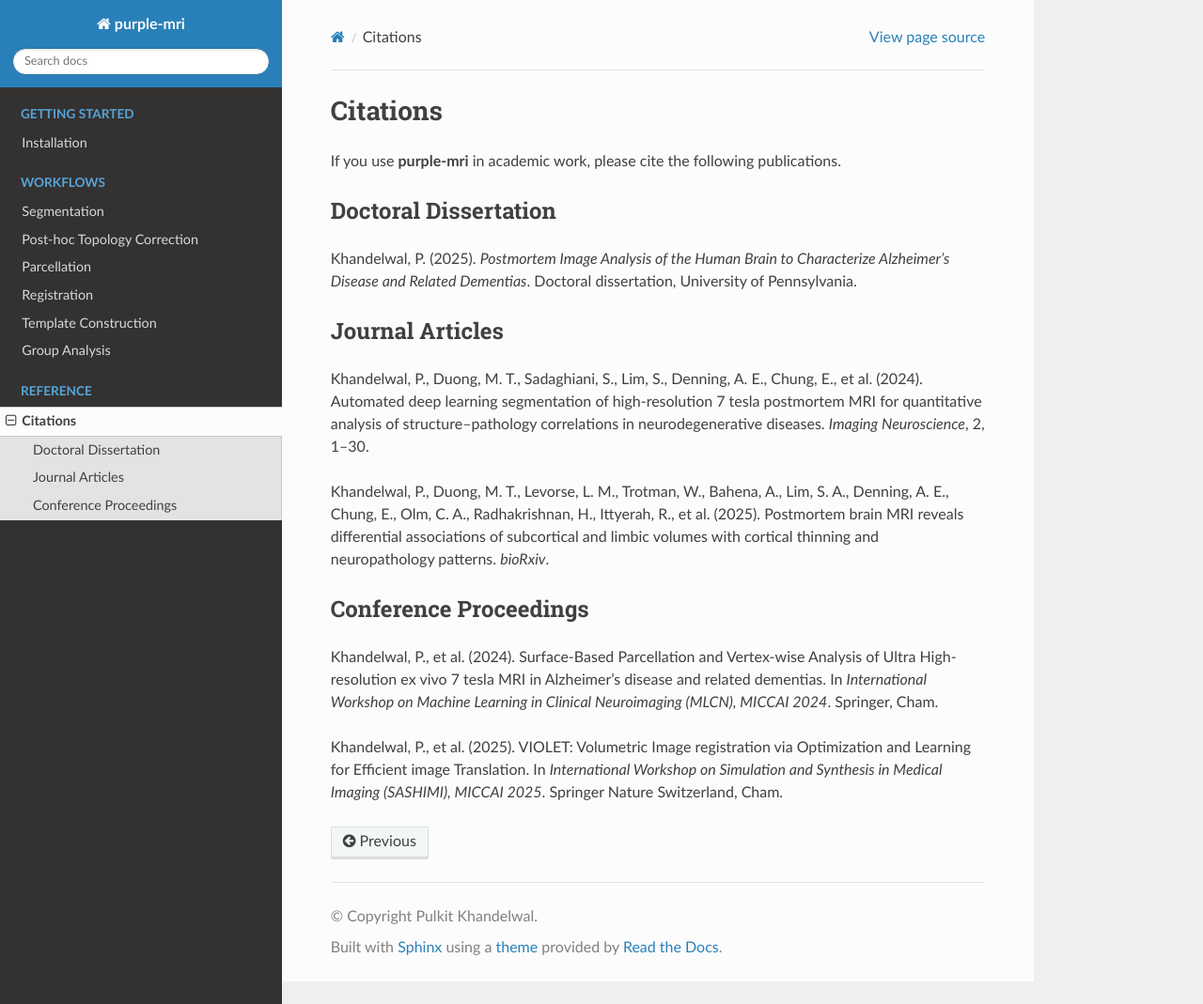
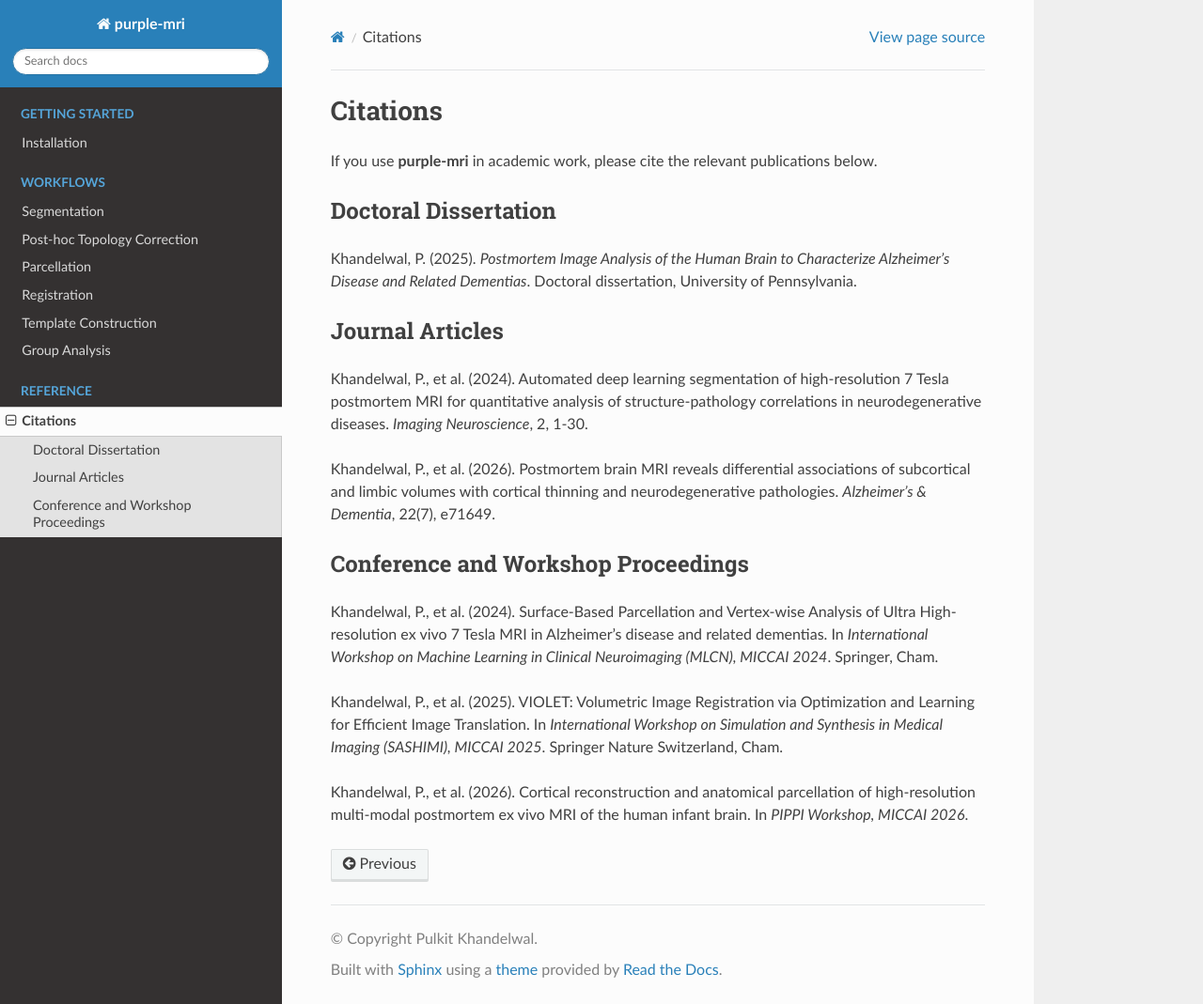
Before and after one commit to Pulkit-Khandelwal/purple-mri, a Sphinx documentation site: the page built from docs/source/citations.rst, in a window 1280 px wide and 1069 px high. Shown: the whole window at 94% size. Built offline with Sphinx 7.4.7 and the Read the Docs theme 3.1.0, drawn with Linux system fonts in a browser that asks for light colours; pages that are not in the unit, such as notebooks, are missing from menus.

Commit message:
Update citations.rst

```diff
--- a/docs/source/citations.rst
+++ b/docs/source/citations.rst
@@ -1,33 +1,50 @@
 Citations
 =========
 
-If you use **purple-mri** in academic work, please cite the following publications.
+If you use **purple-mri** in academic work, please cite the relevant publications below.
 
 Doctoral Dissertation
-----------------------
+---------------------
 
 Khandelwal, P. (2025).
-*Postmortem Image Analysis of the Human Brain to Characterize Alzheimer’s Disease and Related Dementias*.
+*Postmortem Image Analysis of the Human Brain to Characterize Alzheimer's Disease and Related Dementias*.
 Doctoral dissertation, University of Pennsylvania.
+
 
 Journal Articles
 ----------------
 
-Khandelwal, P., Duong, M. T., Sadaghiani, S., Lim, S., Denning, A. E., Chung, E., et al. (2024).
-Automated deep learning segmentation of high-resolution 7 tesla postmortem MRI for quantitative analysis of structure–pathology correlations in neurodegenerative diseases.
-*Imaging Neuroscience*, 2, 1–30.
+Khandelwal, P., et al. (2024).
+Automated deep learning segmentation of high-resolution 7 Tesla postmortem MRI
+for quantitative analysis of structure-pathology correlations in
+neurodegenerative diseases.
+*Imaging Neuroscience*, 2, 1-30.
 
-Khandelwal, P., Duong, M. T., Levorse, L. M., Trotman, W., Bahena, A., Lim, S. A., Denning, A. E., Chung, E., Olm, C. A., Radhakrishnan, H., Ittyerah, R., et al. (2025).
-Postmortem brain MRI reveals differential associations of subcortical and limbic volumes with cortical thinning and neuropathology patterns.
-*bioRxiv*.
 
-Conference Proceedings
-----------------------
+Khandelwal, P., et al. (2026).
+Postmortem brain MRI reveals differential associations of subcortical and
+limbic volumes with cortical thinning and neurodegenerative pathologies.
+*Alzheimer's & Dementia*, 22(7), e71649.
+
+
+Conference and Workshop Proceedings
+-----------------------------------
 
 Khandelwal, P., et al. (2024).
-Surface-Based Parcellation and Vertex-wise Analysis of Ultra High-resolution ex vivo 7 tesla MRI in Alzheimer’s disease and related dementias.
-In *International Workshop on Machine Learning in Clinical Neuroimaging (MLCN), MICCAI 2024*. Springer, Cham.
+Surface-Based Parcellation and Vertex-wise Analysis of Ultra High-resolution
+ex vivo 7 Tesla MRI in Alzheimer's disease and related dementias.
+In *International Workshop on Machine Learning in Clinical Neuroimaging
+(MLCN), MICCAI 2024*. Springer, Cham.
+
 
 Khandelwal, P., et al. (2025).
-VIOLET: Volumetric Image registration via Optimization and Learning for Efficient image Translation.
-In *International Workshop on Simulation and Synthesis in Medical Imaging (SASHIMI), MICCAI 2025*. Springer Nature Switzerland, Cham.
+VIOLET: Volumetric Image Registration via Optimization and Learning for
+Efficient Image Translation.
+In *International Workshop on Simulation and Synthesis in Medical Imaging
+(SASHIMI), MICCAI 2025*. Springer Nature Switzerland, Cham.
+
+
+Khandelwal, P., et al. (2026).
+Cortical reconstruction and anatomical parcellation of high-resolution
+multi-modal postmortem ex vivo MRI of the human infant brain.
+In *PIPPI Workshop, MICCAI 2026*.
```
